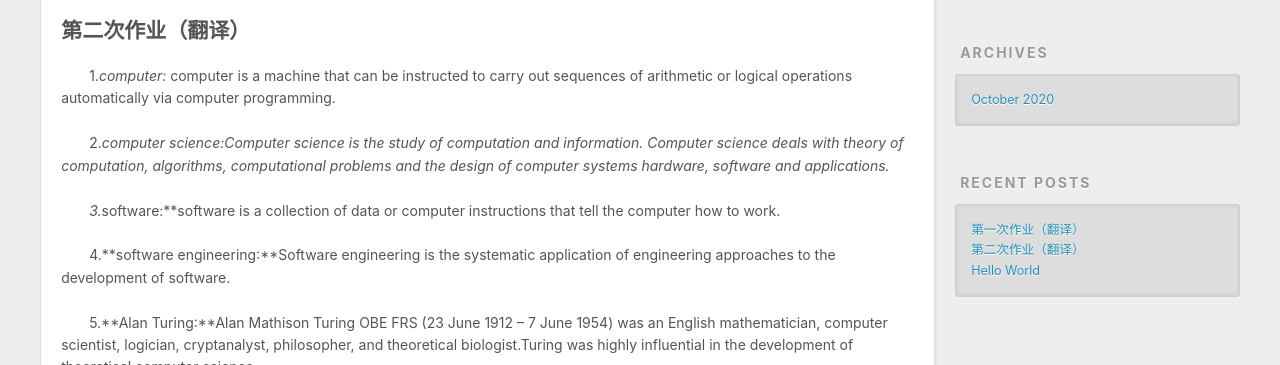
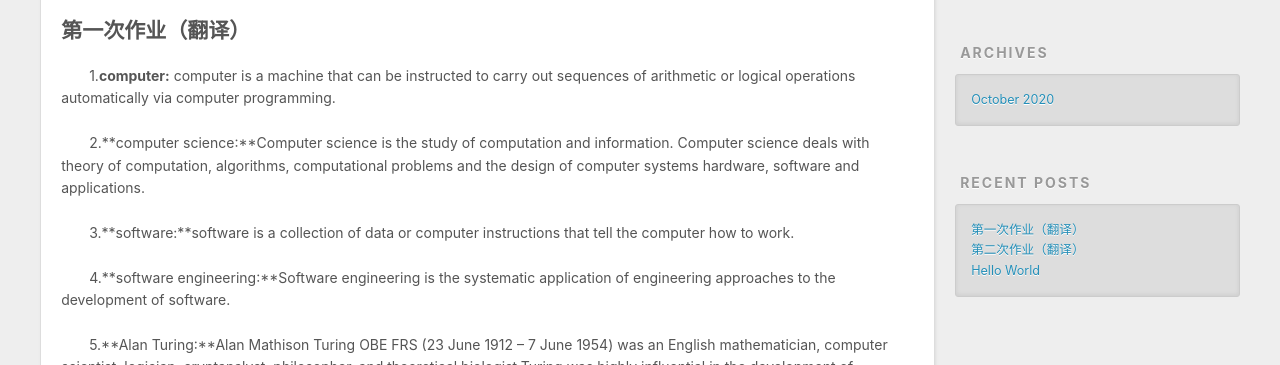
Before and after one commit to Ink4396/Ink4396.github.io, a plain HTML site: page index.html in a window 1280 px wide. Shown: the part 435-800 px from the top of the page. Drawn offline with nearby package versions, Linux system fonts and the light colour scheme.

Commit message:
Site updated: 2020-10-01 18:52:47

```diff
--- a/index.html
+++ b/index.html
@@ -90,7 +90,7 @@
 
     <div class="article-entry" itemprop="articleBody">
 
-        <h2 id="第二次作业（翻译）"><a href="#第二次作业（翻译）" class="headerlink" title="第二次作业（翻译）"></a>第二次作业（翻译）<br/></h2><p>&emsp;&emsp;1.<em>computer:</em> computer is a machine that can be instructed to carry out sequences of arithmetic or logical operations automatically via computer programming.</br><br>&emsp;&emsp;2.<em>computer science:<em>Computer science is the study of computation and information. Computer science deals with theory of computation, algorithms, computational problems and the design of computer systems hardware, software and applications.</br><br>&emsp;&emsp;3.</em></em>software:**software is a collection of data or computer instructions that tell the computer how to work.</br><br>&emsp;&emsp;4.**software engineering:**Software engineering is the systematic application of engineering approaches to the development of software.</br><br>&emsp;&emsp;5.**Alan Turing:**Alan Mathison Turing OBE FRS (23 June 1912 – 7 June 1954) was an English mathematician, computer scientist, logician, cryptanalyst, philosopher, and theoretical biologist.Turing was highly influential in the development of theoretical computer science,<br>      providing a formalisation of the concepts of algorithm and computation with the Turing machine,<br>      which can be considered a model of a general-purpose computer.</br><br>&emsp;&emsp;6.**Moore’s law:**Moore’s law is the observation that the number of transistors in a dense integrated circuit (IC) doubles about every two years. </p>
+        <h2 id="第一次作业（翻译）"><a href="#第一次作业（翻译）" class="headerlink" title="第一次作业（翻译）"></a>第一次作业（翻译）</h2><p>&emsp;&emsp;1.<strong>computer:</strong> computer is a machine that can be instructed to carry out sequences of arithmetic or logical operations automatically via computer programming.</br><br>&emsp;&emsp;2.**computer science:**Computer science is the study of computation and information. Computer science deals with theory of computation, algorithms, computational problems and the design of computer systems hardware, software and applications.</br><br>&emsp;&emsp;3.**software:**software is a collection of data or computer instructions that tell the computer how to work.</br><br>&emsp;&emsp;4.**software engineering:**Software engineering is the systematic application of engineering approaches to the development of software.</br><br>&emsp;&emsp;5.**Alan Turing:**Alan Mathison Turing OBE FRS (23 June 1912 – 7 June 1954) was an English mathematician, computer scientist, logician, cryptanalyst, philosopher, and theoretical biologist.Turing was highly influential in the development of theoretical computer science,<br>      providing a formalisation of the concepts of algorithm and computation with the Turing machine,<br>      which can be considered a model of a general-purpose computer.</br><br>&emsp;&emsp;6.**Moore’s law:**Moore’s law is the observation that the number of transistors in a dense integrated circuit (IC) doubles about every two years. </p>
 <p>21 Sep 2020</p>
 
 
@@ -132,7 +132,7 @@
 
     <div class="article-entry" itemprop="articleBody">
 
-        <h2 id="第二次作业（翻译）"><a href="#第二次作业（翻译）" class="headerlink" title="第二次作业（翻译）"></a>第二次作业（翻译）<br/></h2><p>&emsp;&emsp;1.**Information:**Information can be thought of as the resolution of uncertainty; it is that which answers the question of “What an entity is” and thus defines both its essence and nature of its characteristics.<br/><br>&emsp;&emsp;2.**Positional notation:**Positional notation (or place-value notation, or positional numeral system) denotes usually the extension to any base of the Hindu–Arabic numeral system (or decimal system).<br/><br>&emsp;&emsp;3.**Algorithm:**In mathematics and computer science, an algorithm is a finite sequence of well-defined, computer-implementable instructions, typically to solve a class of problems or to perform a computation.<br/><br>&emsp;&emsp;4.**Software bug:**A software bug is an error, flaw or fault in a computer program or system that causes it to produce an incorrect or unexpected result, or to behave in unintended ways.</p>
+        <h2 id="第二次作业（翻译）"><a href="#第二次作业（翻译）" class="headerlink" title="第二次作业（翻译）"></a>第二次作业（翻译）</h2><p>&emsp;&emsp;1.**Information:**Information can be thought of as the resolution of uncertainty; it is that which answers the question of “What an entity is” and thus defines both its essence and nature of its characteristics.<br/><br>&emsp;&emsp;2.**Positional notation:**Positional notation (or place-value notation, or positional numeral system) denotes usually the extension to any base of the Hindu–Arabic numeral system (or decimal system).<br/><br>&emsp;&emsp;3.**Algorithm:**In mathematics and computer science, an algorithm is a finite sequence of well-defined, computer-implementable instructions, typically to solve a class of problems or to perform a computation.<br/><br>&emsp;&emsp;4.**Software bug:**A software bug is an error, flaw or fault in a computer program or system that causes it to produce an incorrect or unexpected result, or to behave in unintended ways.</p>
 <p>&emsp;&emsp;5.**十进制:**decimal system<br>&emsp;&emsp;6.**二进制:**Binary<br>&emsp;&emsp;7.**八进制:**octal number system<br>&emsp;&emsp;8.**十六进制:**hexadecimal  </p>
 <p>21 Sep 2020</p>
 
```
Also changed, not shown: 2020/10/01/2020-09-21-homework1/index.html (+4 -4 lines), 2020/10/01/2020-09-21-homework2/index.html (+2 -2 lines).
